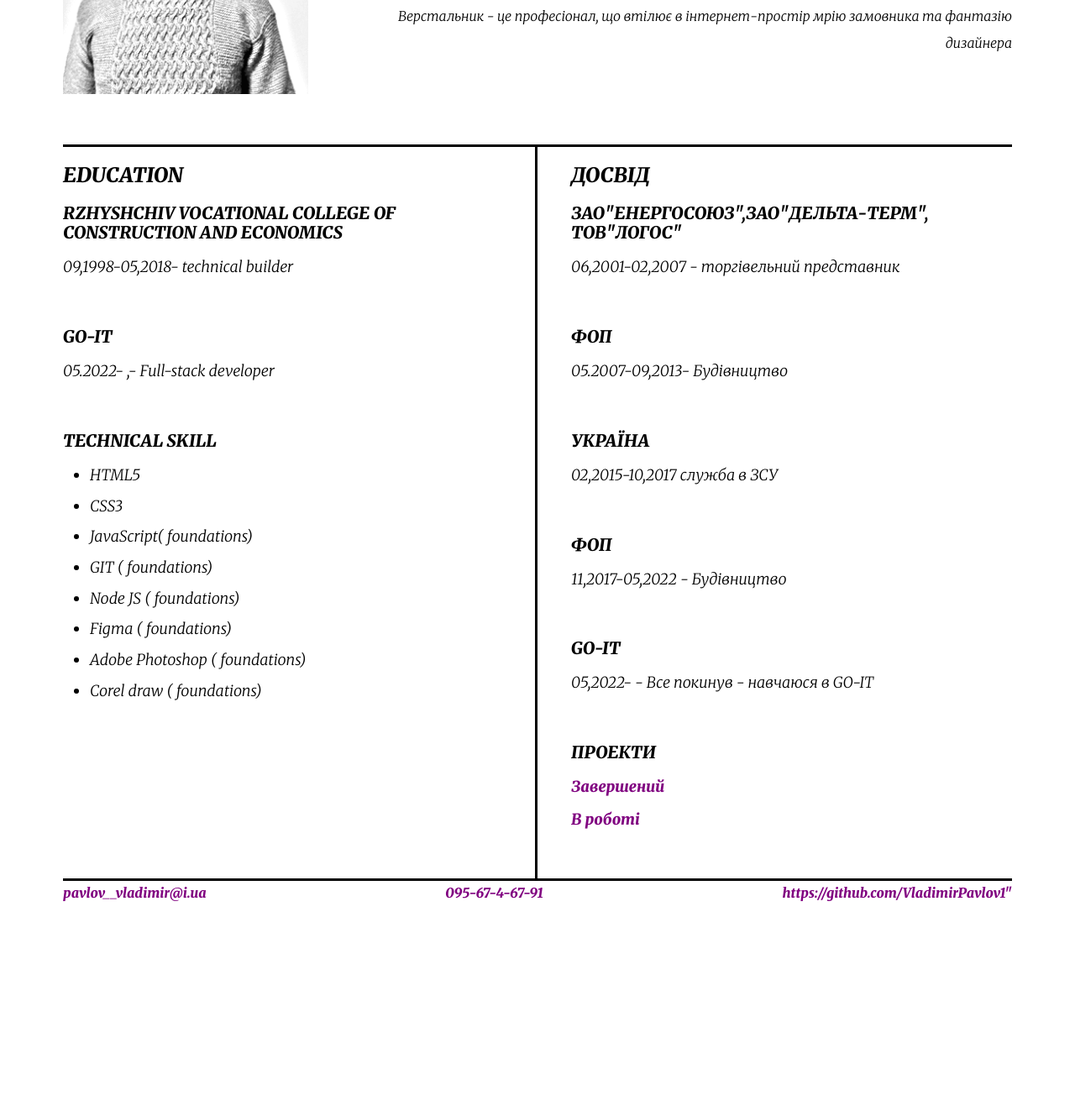
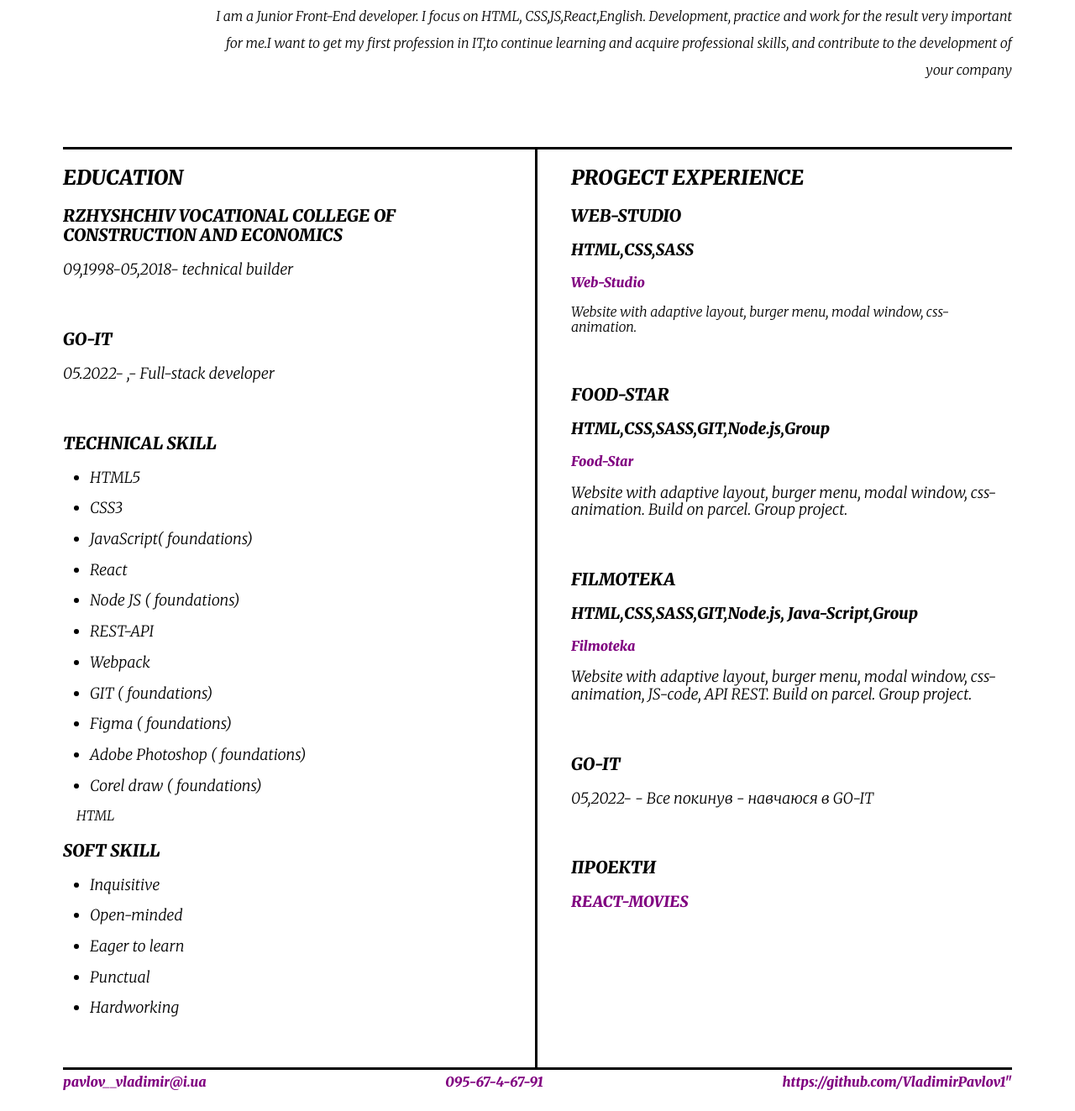
Before and after one commit to VladimirPavlov1/My_Resume, a plain HTML site: page index.html in a window 1280 px wide. Shown: the part 347-1670 px from the top of the page at 84% size. Before the commit the page ends 1445 px from the top, so only its background shows below. Drawn offline with nearby package versions, Linux system fonts and the light colour scheme.

Commit message:
add changes

```diff
--- a/index.html
+++ b/index.html
@@ -1,23 +1,28 @@
 <!DOCTYPE html>
 <html lang="en">
   <head>
-    <meta charset="UTF-8">
-    <meta http-equiv="X-UA-Compatible" content="IE=edge">
-    <meta name="viewport" content="width=device-width, initial-scale=1.0">
+    <meta charset="UTF-8" />
+    <meta http-equiv="X-UA-Compatible" content="IE=edge" />
+    <meta name="viewport" content="width=device-width, initial-scale=1.0" />
     <title>My Resume</title>
-    <link rel="preconnect" href="https://fonts.googleapis.com">
-    <link rel="preconnect" href="https://fonts.gstatic.com" crossorigin>
-    <link href="https://fonts.googleapis.com/css2?family=Merriweather:ital,wght@1,300;1,900&display=swap" rel="stylesheet">
-    <link rel="stylesheet" href="https://cdnjs.cloudflare.com/ajax/libs/modern-normalize/1.1.0/modern-normalize.min.css">
-    <link rel="stylesheet" href="css/main.min.css">
-
+    <link rel="preconnect" href="https://fonts.googleapis.com" />
+    <link rel="preconnect" href="https://fonts.gstatic.com" crossorigin />
+    <link
+      href="https://fonts.googleapis.com/css2?family=Merriweather:ital,wght@1,300;1,900&display=swap"
+      rel="stylesheet"
+    />
+    <link
+      rel="stylesheet"
+      href="https://cdnjs.cloudflare.com/ajax/libs/modern-normalize/1.1.0/modern-normalize.min.css"
+    />
+    <link rel="stylesheet" href="css/main.min.css" />
   </head>
   <body>
-
     <header>
       <div class="container">
         <div class="calling-message">
-            <h1 class="calling-message__title">Calling
+          <h1 class="calling-message__title">
+            Calling
             <span class="viber-icon">
               <svg width="40px" height="40px">
                 <use xmlns href="./img/symbol-defs.svg#icon-viber"></use>
@@ -25,18 +30,18 @@
             </span>
             or
             <span class="telegram-icon">
-                    <svg  width="40px" height="40px">
-                        <use xmlns href="./img/symbol-defs.svg#icon-telegram">
-
-                        </use>>
+              <svg width="40px" height="40px">
+                <use xmlns href="./img/symbol-defs.svg#icon-telegram"></use>
+                >
               </svg>
             </span>
-            only</h1>
+            only
+          </h1>
         </div>
 
         <ul class="header__list">
-            <li class="header__item">Павлов Володимир</li>
-            <li class="header__item">Верстальник</li>
+          <li class="header__item">Vladimir Pavlov</li>
+          <li class="header__item">Front-end-developer</li>
         </ul>
       </div>
     </header>
@@ -45,12 +50,18 @@
         <div class="container">
           <ul class="hero__list">
             <li class="hero__item">
-                    <img src="./img/fotka.png"/>
+              <img src="./img/fotka.png" />
             </li>
             <li class="hero__item">
-                    <h1 class="hero__title">Павлов Володимир</h1>
-                    <h2 class="hero__subtitle">Верстальник</h2>
-                    <p class="hero__qoute">Верстальник - це професіонал, що втілює в інтернет-простір мрію замовника та фантазію дизайнера</p>
+              <h1 class="hero__title">Vladimir Pavlov</h1>
+              <h2 class="hero__subtitle">Front-end-developer</h2>
+              <p class="hero__qoute">
+                I am a Junior Front-End developer. I focus on HTML,
+                CSS,JS,React,English. Development, practice and work for the
+                result very important for me.I want to get my first profession
+                in IT,to continue learning and acquire professional skills, and
+                contribute to the development of your company
+              </p>
             </li>
           </ul>
         </div>
@@ -62,80 +73,102 @@
               <ul class="experience__list">
                 <li class="experience__item">
                   <h2 class="experience__title">education</h2>
-                            <h3 class="experience__name">Rzhyshchiv Vocational College of Construction and Economics</h3>
-                             <p class="experience__description">09,1998-05,2018-
-                                technical builder</p>
+                  <h3 class="experience__name">
+                    Rzhyshchiv Vocational College of Construction and Economics
+                  </h3>
+                  <p class="experience__description">
+                    09,1998-05,2018- technical builder
+                  </p>
                 </li>
                 <li class="experience__item">
-
                   <h3 class="experience__name">GO-IT</h3>
-                            <p class="experience__description">05.2022- ,- Full-stack developer</p>
+                  <p class="experience__description">
+                    05.2022- ,- Full-stack developer
+                  </p>
                 </li>
                 <li class="experience__item">
-
                   <h3 class="experience__name">Technical skill</h3>
                   <ul class="experience__skills-list">
                     <li class="experience__skills">HTML5</li>
                     <li class="experience__skills">CSS3</li>
-                                <li class="experience__skills">JavaScript(
-                                    foundations)</li>
-                                <li class="experience__skills">GIT (
-                                    foundations)</li>
-                                <li class="experience__skills">Node JS (
-                                    foundations)</li>
-                                <li class="experience__skills">Figma (
-                                    foundations)</li>
-                                <li class="experience__skills">Adobe Photoshop (
-                                    foundations)</li>
-                                <li class="experience__skills">Corel draw (
-                                    foundations)</li>
+                    <li class="experience__skills">JavaScript( foundations)</li>
+                    <li class="experience__skills">React</li>
+                    <li class="experience__skills">Node JS ( foundations)</li>
+                    <li class="experience__skills">REST-API</li>
+                    <li class="experience__skills">Webpack</li>
+
+                    <li class="experience__skills">GIT ( foundations)</li>
+
+                    <li class="experience__skills">Figma ( foundations)</li>
+                    <li class="experience__skills">
+                      Adobe Photoshop ( foundations)
+                    </li>
+                    <li class="experience__skills">
+                      Corel draw ( foundations)
+                    </li>
+                    HTML
                   </ul>
+                  <h3 class="experience__name">Soft skill</h3>
 
+                  <ul class="experience__skills-list">
+                    <li class="experience__skills">Inquisitive</li>
+                    <li class="experience__skills">Open-minded</li>
+                    <li class="experience__skills">Eager to learn</li>
+                    <li class="experience__skills">Punctual</li>
+                    <li class="experience__skills">Hardworking</li>
+                  </ul>
                 </li>
               </ul>
-
-
             </div>
             <div class="experience">
               <ul class="experience__list">
                 <li class="experience__item">
-                            <h2 class="experience__title">Досвід</h2>
-                            <h3 class="experience__name">ЗАО"Енергосоюз",ЗАО"Дельта-терм", ТОВ"ЛОГОС"</h3>
-                             <p class="experience__description">06,2001-02,2007 - торгівельний представник
+                  <h2 class="experience__title">PROGECT EXPERIENCE
+                </h2>
+                  <h2 class="experience__name">
+                    WEB-STUDIO
+                  </h2>
+                  <h3>HTML,CSS,SASS</h3>
+                 <a href="https://vladimirpavlov1.github.io/goit-markup-hw-08/
+                 ">Web-Studio</a>
+                 <p>Website with adaptive layout, burger
+                    menu, modal window, css-animation.
                     </p>
                 </li>
                 <li class="experience__item">
-
-                            <h3 class="experience__name">ФОП</h3>
-                            <p class="experience__description">05.2007-09,2013- Будівництво</p>
+                  <h2 class="experience__name">FOOD-STAR</h2>
+                  <h3> HTML,CSS,SASS,GIT,Node.js,Group</h3>
+                  <a href="https://vladimirpavlov1.github.io/foodstar-my-copy/">Food-Star</a>
+                  <p class="experience__description">
+                    Website with adaptive layout, burger menu, modal window, css-animation. Build on parcel. Group project.
+                  </p>
                 </li>
                 <li class="experience__item">
-                            <h3 class="experience__name">Україна</h3>
-                            <p class="experience__description">02,2015-10,2017 служба в ЗСУ</p>
+                  <h2 class="experience__name">FILMOTEKA</h2>
+                  <h3>HTML,CSS,SASS,GIT,Node.js, Java-Script,Group</h3>
+                  <a href="https://vladimirpavlov1.github.io/filmoteka-group/">Filmoteka</a>
+                  <p class="experience__description">
+                    Website with adaptive layout, burger menu, modal window, css-animation, JS-code, API REST. Build on parcel. Group project.
+                  </p>
+                </li>
 
-                        </li>
-                        <li class="experience__item">
-                            <h3 class="experience__name">ФОП</h3>
-                            <p class="experience__description">11,2017-05,2022 - Будівництво</p>
-
-                        </li>
                 <li class="experience__item">
                   <h3 class="experience__name">GO-IT</h3>
-                            <p class="experience__description">05,2022- - Все покинув - навчаюся в GO-IT</p>
-
+                  <p class="experience__description">
+                    05,2022- - Все покинув - навчаюся в GO-IT
+                  </p>
                 </li>
                 <li class="experience__item">
                   <h3 class="experience__name">ПРОЕКТИ</h3>
                   <p class="experience__description">
-                                <a href="https://vladimirpavlov1.github.io/goit-markup-hw-08/">Завершений</a>
+                    <a
+                      href="https://github.com/VladimirPavlov1/goit-react-hw-05-movies"
+                      >REACT-MOVIES</a
+                    >
                   </p>
-                            <p class="experience__description"><a href="https://vladimirpavlov1.github.io/group-traine-1/">В роботі</a></p>
 
                 </li>
-
-
               </ul>
-
             </div>
           </div>
         </div>
@@ -143,14 +176,24 @@
       <footer>
         <div class="container">
           <ul class="footer__list">
-                <li class="footer__item"><a class="footer__link" href="mailto:pavlov__vladimir@i.ua">pavlov__vladimir@i.ua</a></li>
             <li class="footer__item">
-                    <a class="footer__link" href="tel:+380956746791">095-67-4-67-91</a></li>
-                <li class="footer__item"><a class="footer__link" href="https://github.com/VladimirPavlov1">https://github.com/VladimirPavlov1"</a></li>
+              <a class="footer__link" href="mailto:pavlov__vladimir@i.ua"
+                >pavlov__vladimir@i.ua</a
+              >
+            </li>
+            <li class="footer__item">
+              <a class="footer__link" href="tel:+380956746791"
+                >095-67-4-67-91</a
+              >
+            </li>
+            <li class="footer__item">
+              <a class="footer__link" href="https://github.com/VladimirPavlov1"
+                >https://github.com/VladimirPavlov1"</a
+              >
+            </li>
           </ul>
         </div>
       </footer>
     </main>
-
   </body>
 </html>
```
Lines whose indentation alone changed are shown as unchanged.
